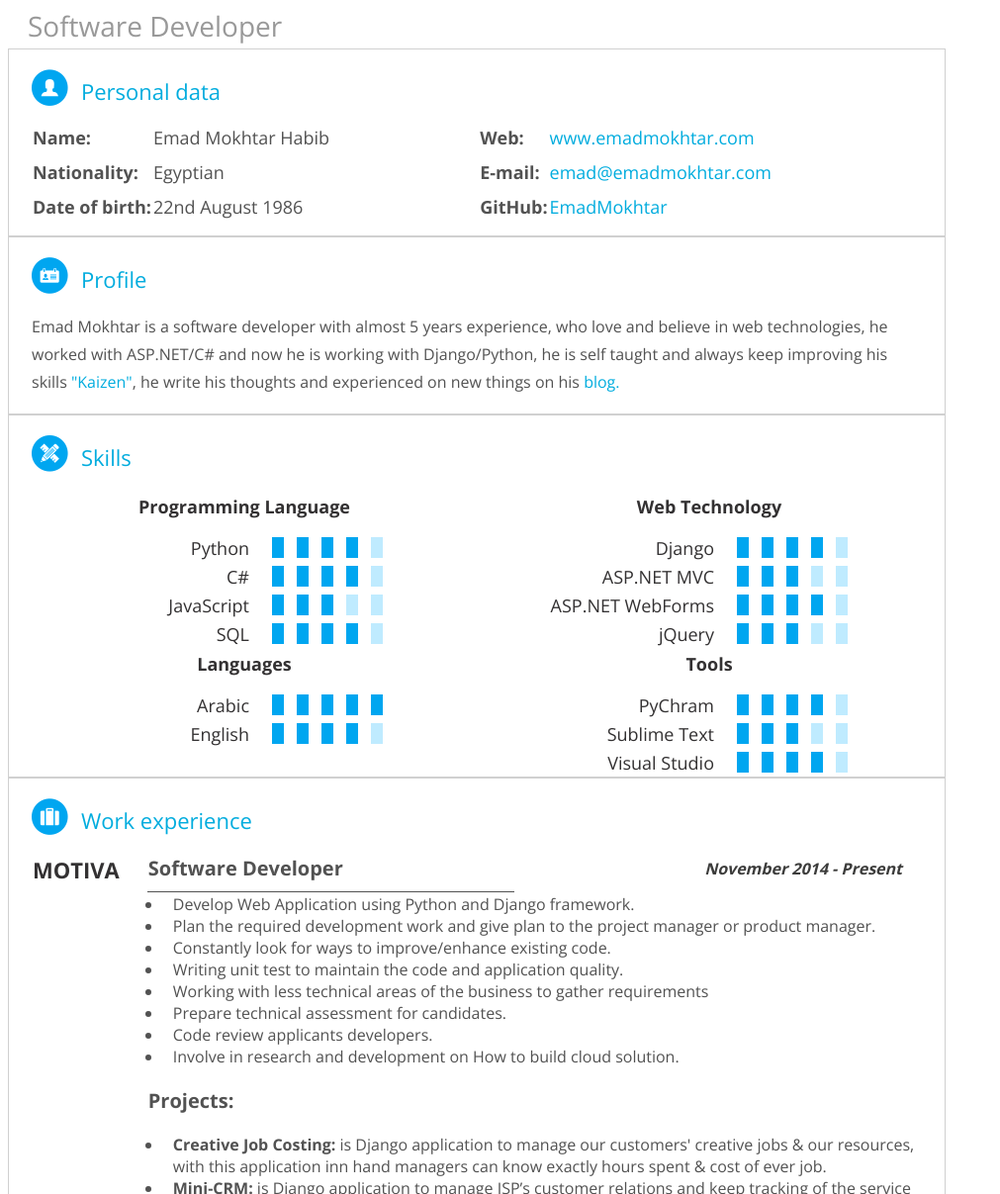
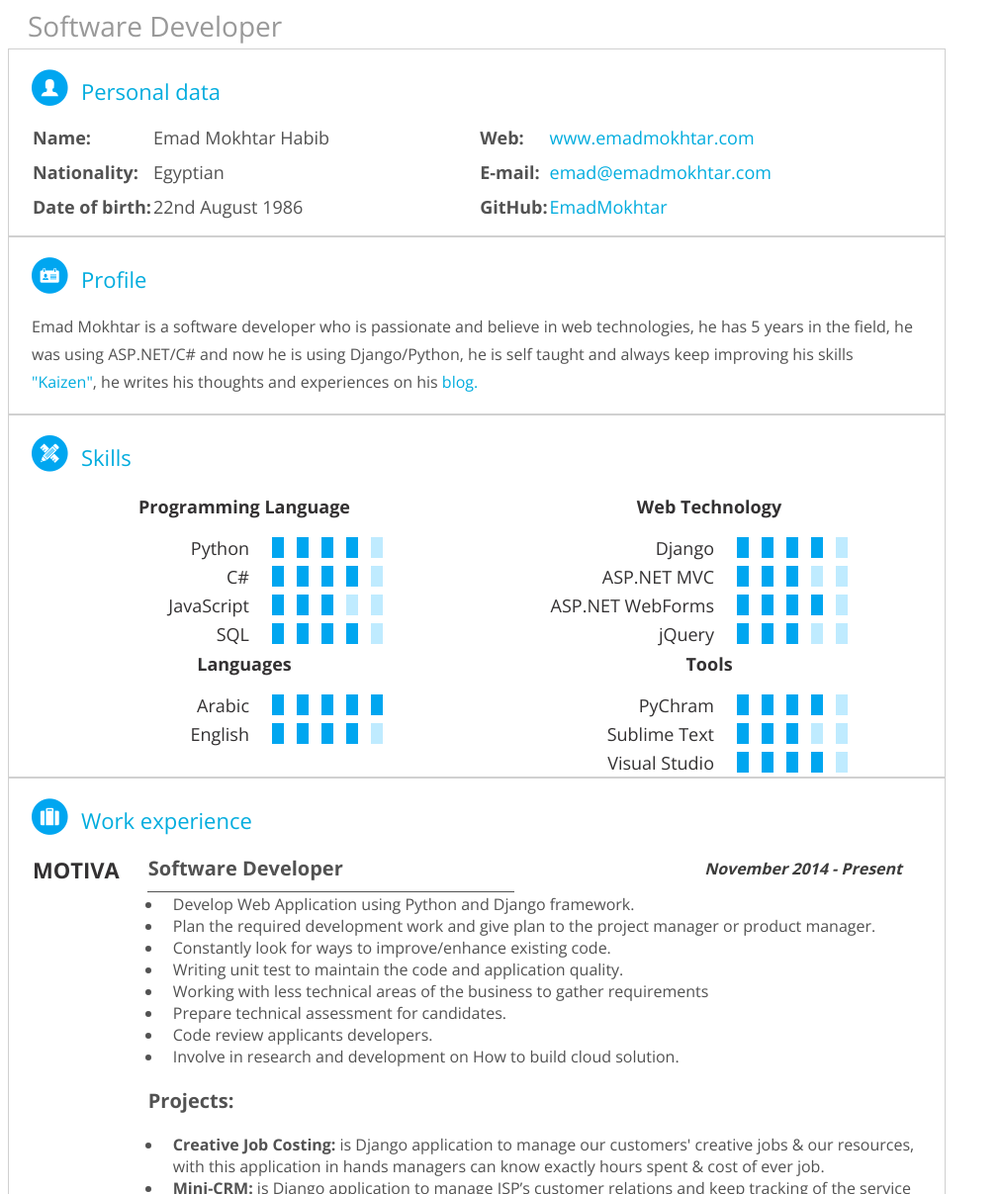
Before and after one commit to EmadMokhtar/resume, a plain HTML site: page Emad Mokhtar Habib.html in a window 1280 px wide. Shown: the part 93-1300 px from the top of the page at 99% size, without its empty margins (0-1011 px from the left). Drawn offline with nearby package versions, Linux system fonts and the light colour scheme.

Commit message:
Fix typo

```diff
--- a/Emad Mokhtar Habib.html
+++ b/Emad Mokhtar Habib.html
@@ -32,7 +32,7 @@
 		</div>
 		<div class="section" style="max-width: 900px;" id="section2">
 			<h2>Profile</h2>
-			<p>Emad Mokhtar is a software developer with almost 5 years experience, who love and believe in web technologies, he worked with ASP.NET/C# and now he is working with Django/Python, he is self taught and always keep improving his skills <a href="http://en.wikipedia.org/wiki/Kaizen">"Kaizen"</a>, he write his thoughts and experienced on new things on his <a href="http://www.emadmokhtar.com/">blog.</a></p>
+			<p>Emad Mokhtar is a software developer who is passionate and believe in web technologies, he has 5 years in the field, he was using ASP.NET/C# and now he is using Django/Python, he is self taught and always keep improving his skills <a href="http://en.wikipedia.org/wiki/Kaizen">"Kaizen"</a>, he writes his thoughts and experiences on his <a href="http://www.emadmokhtar.com/">blog.</a></p>
 		</div>
 
 		<div class="section" style="max-width: 900px;" id="section5">
@@ -143,7 +143,7 @@
 						</ul>
 						<p><strong>Projects:</strong></p>
 						<ul>
-							<li><strong>Creative Job Costing:</strong> is Django application<strong> </strong>to manage our customers' creative jobs &amp; our resources, with this application inn hand managers can know exactly hours spent &amp; cost of ever job.</li>
+							<li><strong>Creative Job Costing:</strong> is Django application<strong> </strong>to manage our customers' creative jobs &amp; our resources, with this application in hands managers can know exactly hours spent &amp; cost of ever job.</li>
 							<li><strong>Mini-CRM:</strong> is Django application<strong> </strong>to manage ISP’s customer relations and keep tracking of the service jobs, it is easy to use and minimalist app and help the user to focus on the main information.</li>
 							<li><strong>MOI Archiving System:</strong> is consist of two components first the web application build to help the psychical archiving system which using the RIFD readers to detect the files, second the web application that will be used by the Handheld devices to detect files location.</li>
 						</ul>
```
